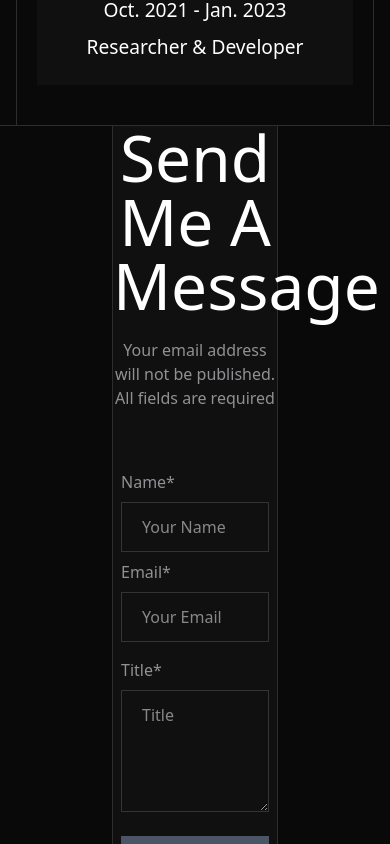
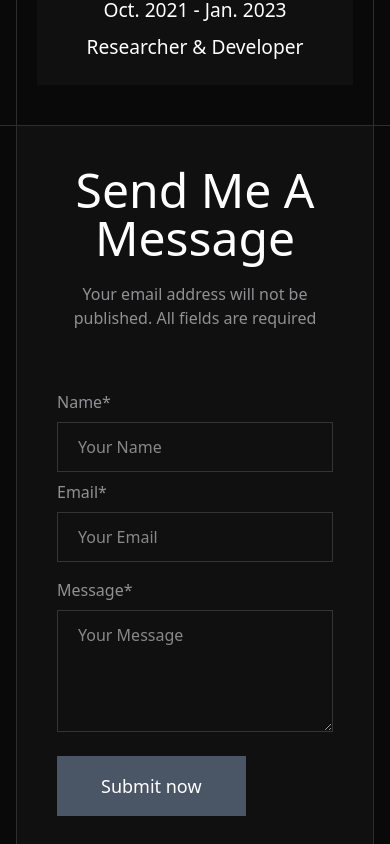
Before and after one commit to wuubangdev/wuu_portfolio, a Next.js app: page / in a window 390 px wide. Shown: the part 9360-10204 px from the top of the page. Built offline with nearby package versions, Linux system fonts and the light colour scheme.

Commit message:
mobile contact

```diff
--- a/src/components/contact/Contact.tsx
+++ b/src/components/contact/Contact.tsx
@@ -3,10 +3,10 @@ import FormContact from './FormContact';
 
 const Contact: React.FC = () => {
     return (
-        <section className='w-full flex justify-center px-28 relative'>
-            <div className='w-full flex flex-col border-x-[1px] border-white/15 lg:py-28 lg:px-20 md:py-20 md:px-10 sm:py-10 sm:px-5'>
-                <div className='w-full flex-1 flex flex-col gap-5 bg-[#101010] lg:py-20 lg:px-20 md:py-10 md:px-16 sm:py-5 sm:px-8'>
-                    <h1 className='text-center text-[4rem] leading-none cursor-default'>Send Me A Message</h1>
+        <section className='w-full flex justify-center px-4 md:px-28 relative'>
+            <div className='w-full flex flex-col border-x-[1px] border-white/15 lg:py-28 lg:px-20 md:py-20 md:px-10'>
+                <div className='w-full flex-1 flex flex-col gap-5 bg-[#101010] lg:py-20 lg:px-20 md:py-10 md:px-16 sm:py-5 px-8  py-10'>
+                    <h1 className='text-center text-[3rem] md:text-[4rem] leading-none cursor-default'>Send Me A Message</h1>
                     <p className='text-[#919195] text-[1rem] text-center cursor-default'>Your email address will not be published. All fields are required</p>
                     <div className='pt-10'>
                         <FormContact />
--- a/src/components/contact/FormContact.tsx
+++ b/src/components/contact/FormContact.tsx
@@ -43,7 +43,7 @@ const FormContact: React.FC = () => {
         }
 
         if (!title) {
-            setTitleError("Title is required");
+            setTitleError("Message is required");
             valid = false;
         }
 
@@ -110,9 +110,9 @@ const FormContact: React.FC = () => {
                 </div>
 
                 <div className="flex flex-col gap-2 px-2 mt-4">
-                    <span className="text-[#919195]">Title*</span>
+                    <span className="text-[#919195]">Message*</span>
                     <textarea
-                        placeholder="Title"
+                        placeholder="Your Message"
                         rows={4}
                         className="w-full py-3 border-[0.5px] border-white/15 px-5 text-white outline-none focus:border-white/30 duration-500"
                         value={title}
```
